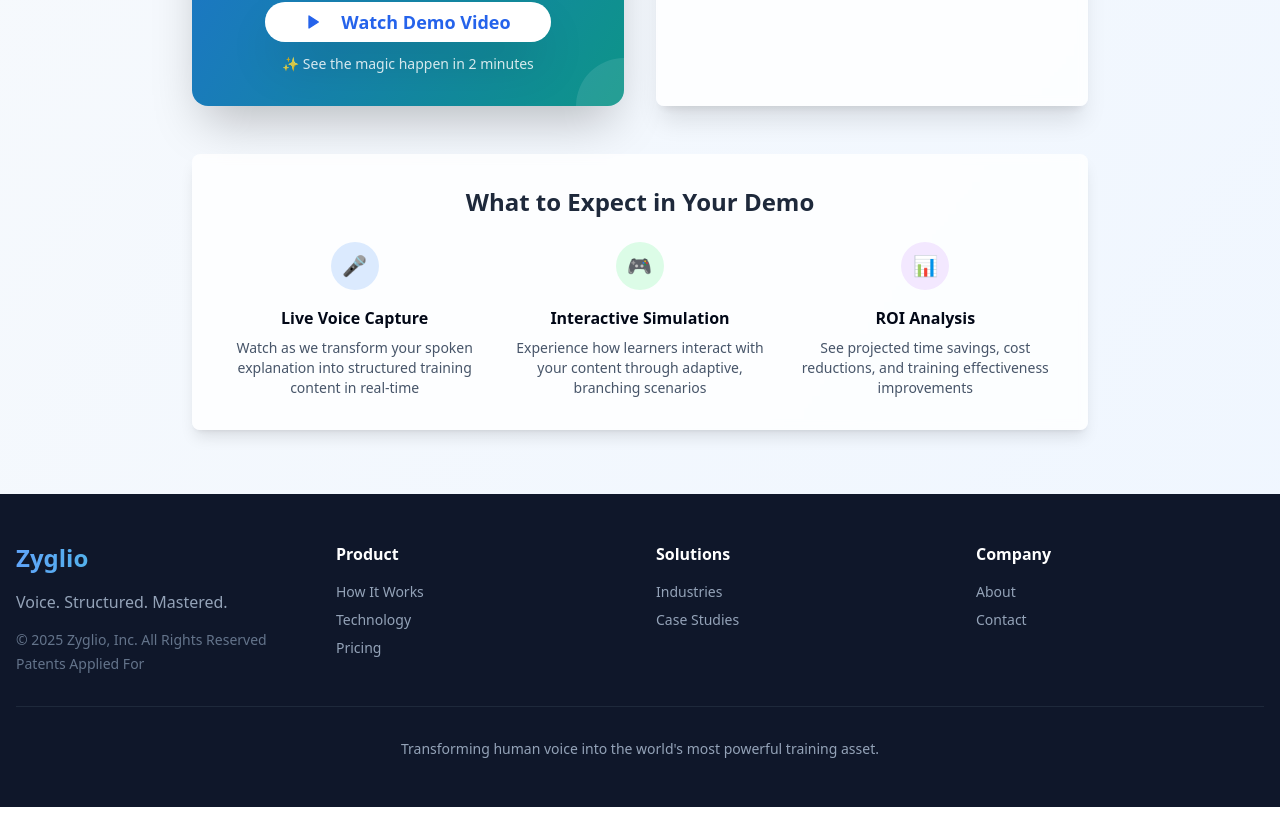
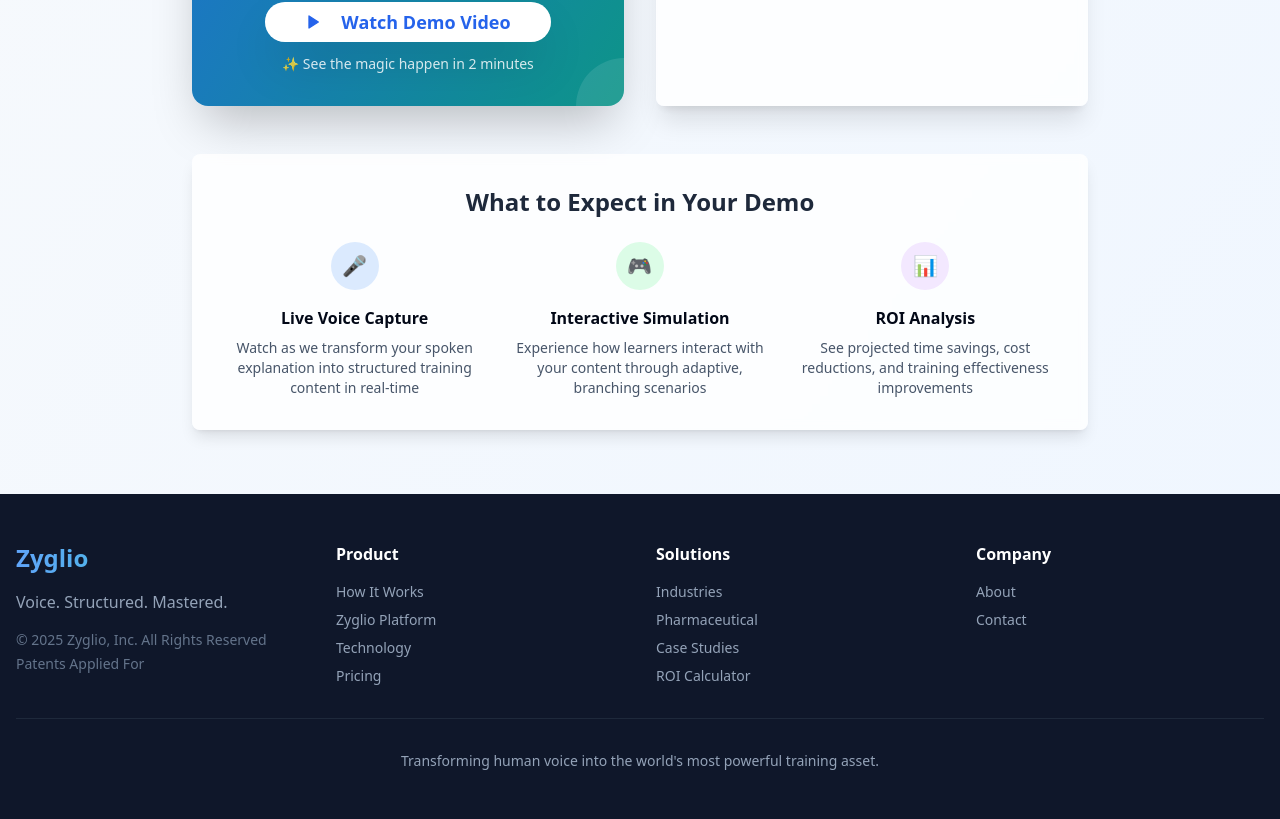
Before and after one commit to jmerril/voice-to-mastery-web, a React (Vite) app: page /demo in a window 1280 px wide. Shown: the part 910-1729 px from the top of the page. Built offline with nearby package versions, Linux system fonts and the light colour scheme.

Commit message:
Fix: Add missing pages to footer
Added links to all available pages in the footer component.

```diff
--- a/src/components/Footer.tsx
+++ b/src/components/Footer.tsx
@@ -25,6 +25,7 @@ const Footer = () => {
             <h4 className="font-semibold mb-4">Product</h4>
             <ul className="space-y-2 text-sm">
               <li><Link to="/how-it-works" className="text-slate-400 hover:text-white transition-colors">How It Works</Link></li>
+              <li><Link to="/zyglio" className="text-slate-400 hover:text-white transition-colors">Zyglio Platform</Link></li>
               <li><Link to="/technology" className="text-slate-400 hover:text-white transition-colors">Technology</Link></li>
               <li><Link to="/pricing" className="text-slate-400 hover:text-white transition-colors">Pricing</Link></li>
             </ul>
@@ -34,7 +35,9 @@ const Footer = () => {
             <h4 className="font-semibold mb-4">Solutions</h4>
             <ul className="space-y-2 text-sm">
               <li><Link to="/industries" className="text-slate-400 hover:text-white transition-colors">Industries</Link></li>
+              <li><Link to="/pharmaceutical" className="text-slate-400 hover:text-white transition-colors">Pharmaceutical</Link></li>
               <li><Link to="/case-studies" className="text-slate-400 hover:text-white transition-colors">Case Studies</Link></li>
+              <li><Link to="/roi-calculator" className="text-slate-400 hover:text-white transition-colors">ROI Calculator</Link></li>
             </ul>
           </div>
 
```
